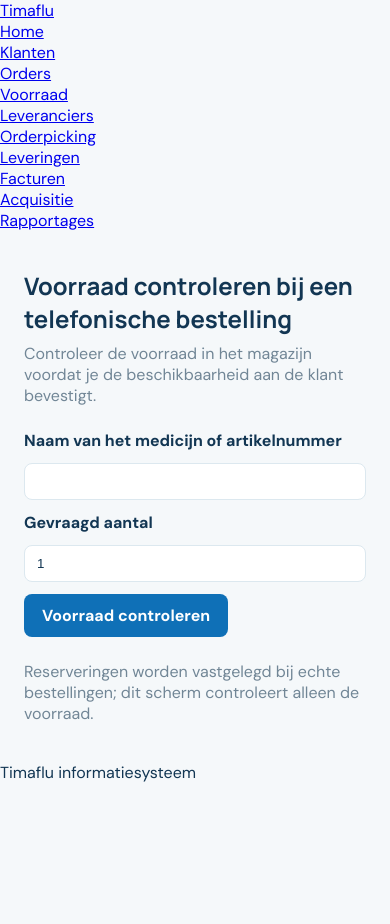
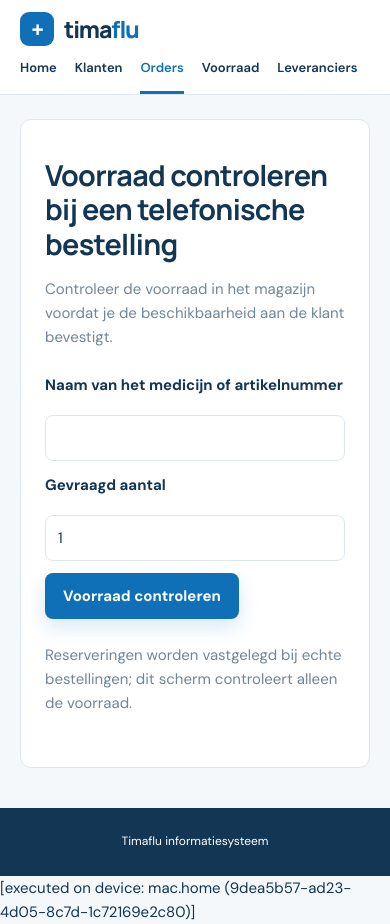
Before and after one commit to ViktorQorri/Project-Timaflu, a Flask app: page /orders in a window 390 px wide. Before the commit the page ends 782 px from the top, so only its background shows below. Run offline with Flask 3, Linux system fonts and the light colour scheme.

Commit message:
Add shared responsive frontend foundation for issue 37

```diff
--- a/code/frontend/static/css/style.css
+++ b/code/frontend/static/css/style.css
@@ -1,53 +1,68 @@
+/* Timaflu shared design foundation: tokens, navigation, layouts and accessible components. START */
 :root {
-  --color-primary: #0f70b7;
-  --color-primary-dark: #0a5c99;
-  --color-primary-light: #eaf5fb;
-  --color-navy: #123653;
-  --color-navy-dark: #0e304b;
+  --color-primary:#0f70b7; --color-primary-dark:#0a5c99; --color-primary-light:#eaf5fb;
+  --color-navy:#123653; --color-navy-dark:#0e304b; --color-bg:#f5f8fa;
+  --color-surface:#fff; --color-line:#dce8ef; --color-line-light:#edf2f5;
+  --color-text:#123653; --color-text-muted:#718696; --color-text-subtle:#8a9ba8;
+  --color-info:#0e70b8; --color-info-bg:#e5f2fb;
+  --color-success:#267e55; --color-success-bg:#e3f5eb;
+  --color-warning:#ae6a18; --color-warning-bg:#fff1dc;
+  --color-danger:#bd4646; --color-danger-bg:#fde7e6;
+  --font-body:'DM Sans',sans-serif; --font-heading:'Manrope',sans-serif;
+  --radius-sm:6px; --radius:8px; --radius-lg:11px; --radius-pill:20px;
+  --shadow-card:0 12px 30px #12365310; --shadow-primary:0 8px 20px #0f70b729;
+  --page-padding:clamp(24px,4vw,68px);
+}
+*,*::before,*::after {box-sizing:border-box}
+body {margin:0;min-width:320px;background:var(--color-bg);color:var(--color-text);font:400 15px/1.6 var(--font-body)}
+h1,h2,h3,h4 {font-family:var(--font-heading);line-height:1.2;letter-spacing:-.025em}
+h1 {font-size:clamp(1.8rem,3.1vw,2.25rem);margin:0 0 16px}
+h2 {font-size:clamp(1.3rem,2vw,1.6rem);margin:0 0 14px}
+p {margin:0 0 14px}
+a {color:var(--color-primary)}
+a:hover {color:var(--color-primary-dark)}
+a:focus-visible,button:focus-visible,input:focus-visible,select:focus-visible,textarea:focus-visible,summary:focus-visible {outline:3px solid var(--color-primary);outline-offset:3px}
+.skip-link {position:absolute;top:-80px;left:16px;z-index:10;padding:10px 16px;background:#fff;border:2px solid var(--color-primary);border-radius:var(--radius)}
+.skip-link:focus {top:8px}
+.site-header {background:var(--color-surface);border-bottom:1px solid var(--color-line)}
+.header-inner {max-width:1440px;padding:0 var(--page-padding);margin:auto;display:flex;align-items:center;gap:32px;min-height:78px}
+.site-name {display:inline-flex;align-items:center;gap:10px;white-space:nowrap;color:var(--color-navy);text-decoration:none;font:800 1.45rem var(--font-heading);letter-spacing:-.05em}
+.brand-mark {display:inline-grid;place-items:center;width:34px;height:34px;background:var(--color-primary);color:white;border-radius:9px;font-weight:800}
+.brand-accent {color:var(--color-primary)}
+.site-nav {min-width:0;flex:1;overflow-x:auto;scrollbar-width:thin}
+.site-nav ul {display:flex;align-items:center;justify-content:flex-end;gap:clamp(10px,1.25vw,22px);list-style:none;margin:0;padding:0}
+.site-nav a {display:block;white-space:nowrap;padding:27px 0 24px;color:var(--color-navy);font-weight:600;font-size:13px;text-decoration:none;border-bottom:3px solid transparent}
+.site-nav a[aria-current=page] {color:var(--color-primary);border-bottom-color:var(--color-primary)}
+.site-nav a:hover {color:var(--color-primary)}
+.main-content {max-width:1440px;min-height:calc(100vh - 150px);margin:auto;padding:40px var(--page-padding) 64px}
+.site-footer {padding:24px var(--page-padding);text-align:center;background:var(--color-navy);color:#fff;font-size:12px}
+button,.button,input[type=submit] {font:700 14px var(--font-body);border-radius:var(--radius);cursor:pointer}
+button,.button,input[type=submit] {display:inline-flex;align-items:center;justify-content:center;min-height:44px;padding:11px 18px;border:1px solid var(--color-primary);color:#fff;background:var(--color-primary);text-decoration:none;box-shadow:var(--shadow-primary)}
+button:hover,.button:hover,input[type=submit]:hover {background:var(--color-primary-dark);border-color:var(--color-primary-dark);color:#fff}
+button:disabled,input[type=submit]:disabled {opacity:.55;cursor:not-allowed}
+label {display:block;font-weight:600;margin:0 0 6px}
+input:not([type=hidden]),select,textarea {min-height:44px;max-width:100%;padding:10px 12px;border:1px solid var(--color-line);border-radius:var(--radius);background:var(--color-surface);color:var(--color-text);font:inherit}
+input:focus,select:focus,textarea:focus {border-color:var(--color-primary)}
+input[aria-invalid=true],select[aria-invalid=true],textarea[aria-invalid=true] {border-color:var(--color-danger)}
+input[type=checkbox],input[type=radio] {min-height:auto}
+table {width:100%;border-collapse:collapse;background:#fff}
+th,td {padding:13px 14px;border-bottom:1px solid var(--color-line);text-align:left;vertical-align:middle}
+thead th {font-size:11px;letter-spacing:.03em;color:var(--color-text-muted);font-weight:700}
+tbody tr:hover {background:var(--color-bg)}
+table caption {text-align:left;margin-bottom:12px;color:var(--color-text-muted)}
+.stock-dashboard,.card,.panel {padding:24px;background:var(--color-surface);border:1px solid var(--color-line);border-radius:var(--radius-lg)}
+.stock-dashboard__table-wrap,.table-wrap {overflow-x:auto;max-width:100%}
+.stock-dashboard__table {min-width:650px}
+.flash {padding:12px 16px;border-radius:var(--radius);border:1px solid var(--color-line);background:var(--color-primary-light)}
+.flash-error,.flash-danger {color:var(--color-danger);background:var(--color-danger-bg)}
+.flash-success {color:var(--color-success);background:var(--color-success-bg)}
+.status {display:inline-block;border-radius:var(--radius-pill);padding:4px 11px;background:var(--color-info-bg);color:var(--color-info);font-size:12px;font-weight:700}
+.status-success {background:var(--color-success-bg);color:var(--color-success)}
+.status-warning {background:var(--color-warning-bg);color:var(--color-warning)}
+.status-error {background:var(--color-danger-bg);color:var(--color-danger)}
+@media(max-width:1100px) {.header-inner {flex-wrap:wrap;gap:0;padding-top:12px}.site-nav {flex-basis:100%}.site-nav ul {justify-content:flex-start}.site-nav a {padding:12px 0}}
+@media(max-width:760px) {.main-content {padding:24px 20px 40px}.header-inner {padding:12px 20px 0}.site-nav ul {gap:18px}.stock-dashboard,.card,.panel {padding:16px}th,td {padding:10px 12px}}
+@media(prefers-reduced-motion:reduce) {*,*::before,*::after {scroll-behavior:auto!important;transition:none!important}}
+/* Timaflu shared design foundation. END */
 
-  --color-bg: #f5f8fa;
-  --color-surface: #fff;
-  --color-line: #dce8ef;
-  --color-line-light: #edf2f5;
-
-  --color-text: #123653;
-  --color-text-muted: #718696;
-  --color-text-subtle: #8a9ba8;
-
-  --color-info: #0e70b8;
-  --color-info-bg: #e5f2fb;
-  --color-success: #267e55;
-  --color-success-bg: #e3f5eb;
-  --color-warning: #ae6a18;
-  --color-warning-bg: #fff1dc;
-  --color-danger: #bd4646;
-  --color-danger-bg: #fde7e6;
-
-  --font-body: 'DM Sans', sans-serif;
-  --font-heading: 'Manrope', sans-serif;
-
-  --radius-sm: 6px;
-  --radius: 8px;
-  --radius-lg: 11px;
-  --radius-pill: 20px;
-
-  --shadow-card: 0 12px 30px #12365310;
-  --shadow-primary: 0 8px 20px #0f70b729;
-
-  --page-padding: clamp(24px, 4vw, 68px);
-}
-
-* {
-  margin: 0px;
-  padding: 0px;
-}
-
-body {
-  background: var(--color-bg);
-  color: var(--color-text);
-  font-family: var(--font-body);
-}
-
-h1, h2, h3 {
-  font-family: var(--font-heading);
-}
+[executed on device: mac.home (9dea5b57-ad23-4d05-8c7d-1c72169e2c80)]
--- a/code/frontend/templates/base.html
+++ b/code/frontend/templates/base.html
@@ -11,11 +11,14 @@
   <link rel="stylesheet" href="{{ url_for('static', filename='css/stock.css') }}">
   <link rel="stylesheet" href="{{ url_for('static', filename='css/suppliers.css') }}">
   <link rel="stylesheet" href="{{ url_for('static', filename='css/sales-stock.css') }}">
+  {% block extra_styles %}{% endblock %}
 </head>
 <body>
+  <a class="skip-link" href="#main-content">Ga naar inhoud</a>
   <header class="site-header">
-    <a class="site-name" href="{{ url_for('home.index') }}">Timaflu</a>
-    <nav>
+    <div class="header-inner">
+      <a class="site-name" href="{{ url_for('home.index') }}" aria-label="Timaflu, naar home"><span class="brand-mark" aria-hidden="true">+</span><span>tima<span class="brand-accent">flu</span></span></a>
+      <nav class="site-nav" aria-label="Hoofdnavigatie">
         <ul>
           {% for endpoint, label in [
             ('home.index', 'Home'),
@@ -33,18 +36,18 @@
           {% endfor %}
         </ul>
       </nav>
+    </div>
   </header>
-
-  <main>
+  <main id="main-content" class="main-content">
     {% with messages = get_flashed_messages(with_categories=true) %}
       {% for category, message in messages %}
-        <p class="flash flash-{{ category }}">{{ message }}</p>
+        <p role="status" class="flash flash-{{ category }}">{{ message }}</p>
       {% endfor %}
     {% endwith %}
-
     {% block content %}{% endblock %}
   </main>
-
   <footer class="site-footer">Timaflu informatiesysteem</footer>
 </body>
 </html>
+
+[executed on device: mac.home (9dea5b57-ad23-4d05-8c7d-1c72169e2c80)]
```
Lines whose indentation alone changed are shown as unchanged.
